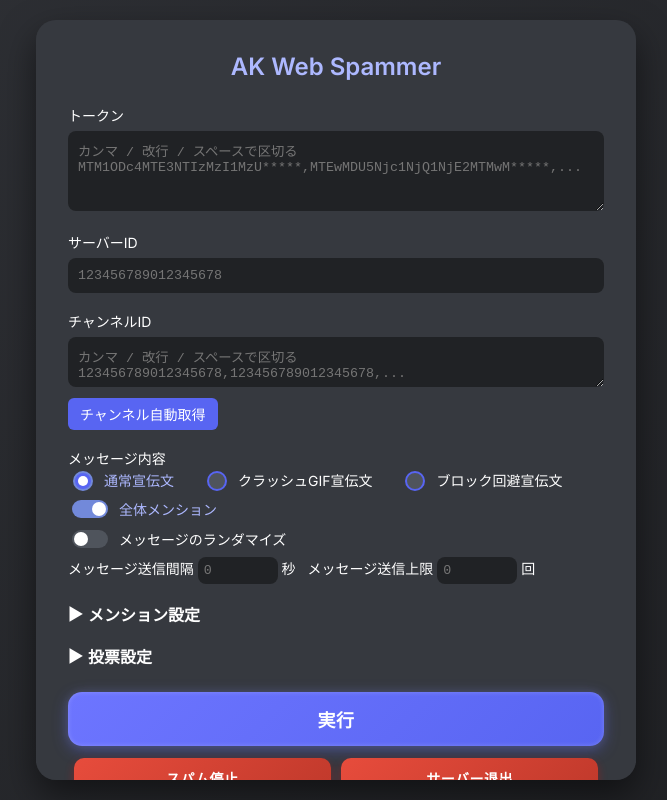
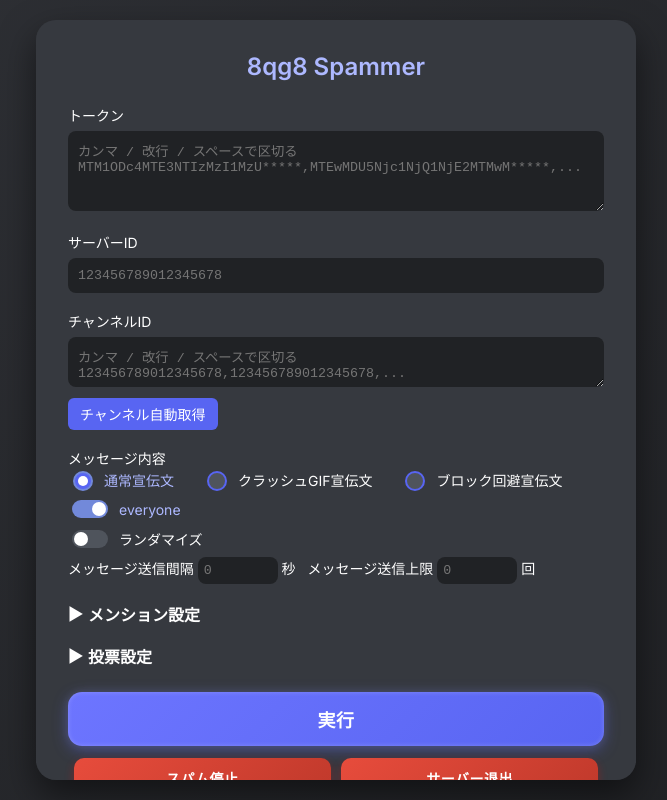
Before and after one commit to okaki5013/jjmm, a plain HTML site: page index.html in a window 1280 px wide. Shown: the whole page, without its empty margins (304-971 px from the left). Drawn offline with Linux system fonts and the light colour scheme.

Commit message:
Add files via upload

```diff
--- a/index.html
+++ b/index.html
@@ -3,7 +3,7 @@
 <head>
   <meta charset="UTF-8" />
   <meta name="viewport" content="width=device-width, initial-scale=1">
-  <title>AK Web Spammer</title>
+  <title>8qg8 Spammer</title>
   <link href="https://fonts.googleapis.com/css2?family=Inter:wght@400;600&display=swap" rel="stylesheet">
   <style>
     /* スクロールバーのスタイル */
@@ -297,7 +297,7 @@
 </head>
 <body>
   <div class="card">
-    <h2>AK Web Spammer</h2>
+    <h2>8qg8 Spammer</h2>
     <form id="form">
       <label>トークン
         <textarea id="tokens" rows="4" placeholder="カンマ / 改行 / スペースで区切る MTM1ODc4MTE3NTIzMzI1MzU*****,MTEwMDU5Njc1NjQ1NjE2MTMwM*****,..."></textarea>
@@ -331,11 +331,11 @@
     </div>
       <label class="checkbox-container">
         <input type="checkbox" id="allmention" checked>
-        <span>全体メンション</span>
+        <span>everyone</span>
       </label>
       <label class="checkbox-container">
         <input type="checkbox" id="randomize">
-        <span>メッセージのランダマイズ</span>
+        <span>ランダマイズ</span>
       </label>
       <div class="row">
         <label>メッセージ送信間隔
```
